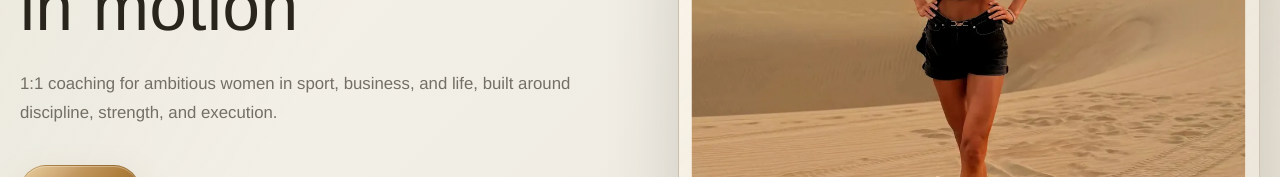
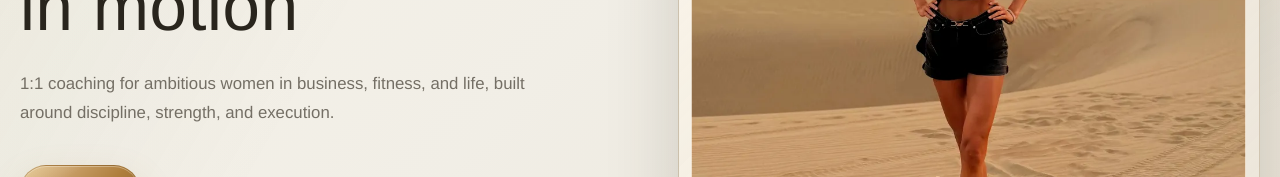
Before and after one commit to TimmyTululu/pernille-performance, a React (Vite) app: page / in a window 1280 px wide. Shown: the part 551-728 px from the top of the page. Built offline with nearby package versions, Linux system fonts and the light colour scheme.

Commit message:
Update Pernille hero subtitle

```diff
--- a/src/main.tsx
+++ b/src/main.tsx
@@ -145,7 +145,7 @@ function App() {
               Elite performance coaching for women already in motion
             </h1>
             <p className="hero-lead hero-reveal">
-              1:1 coaching for ambitious women in sport, business, and life,
+              1:1 coaching for ambitious women in business, fitness, and life,
               built around discipline, strength, and execution.
             </p>
             <div className="hero-actions hero-reveal">
```
